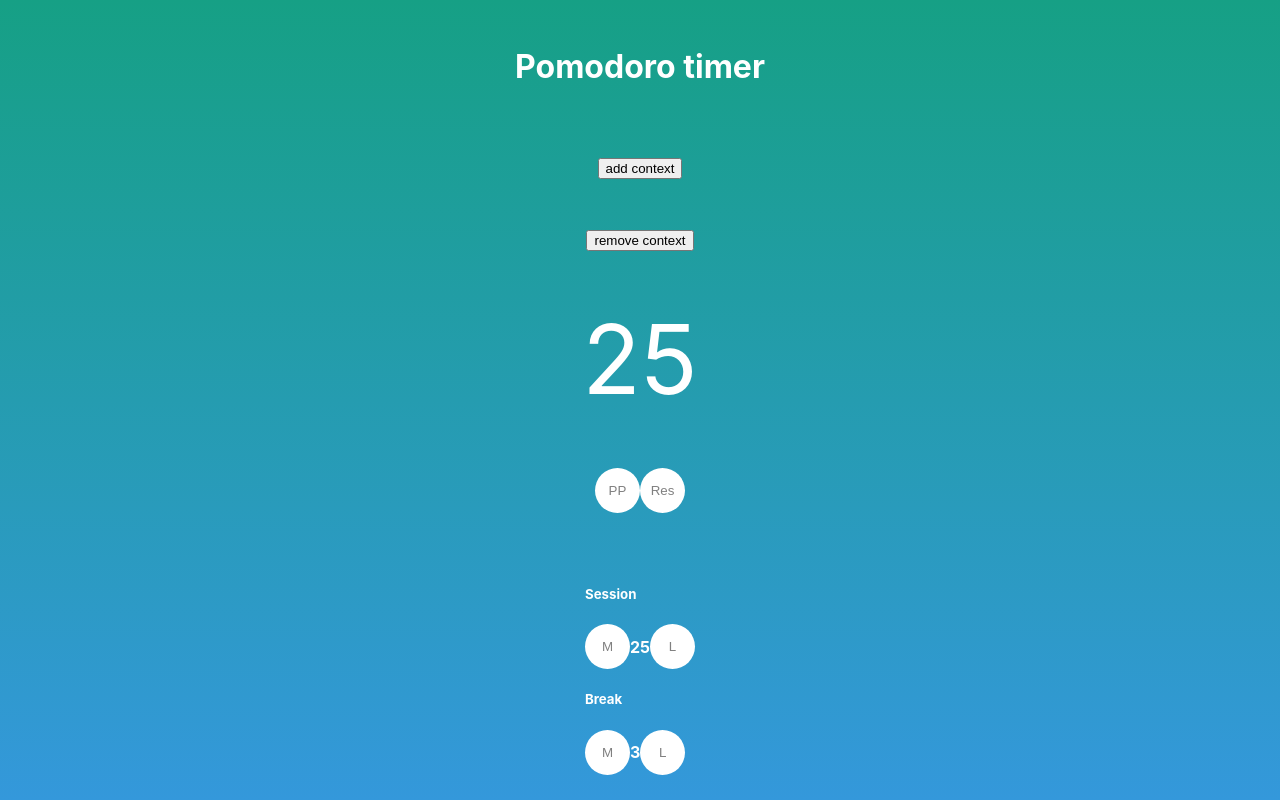
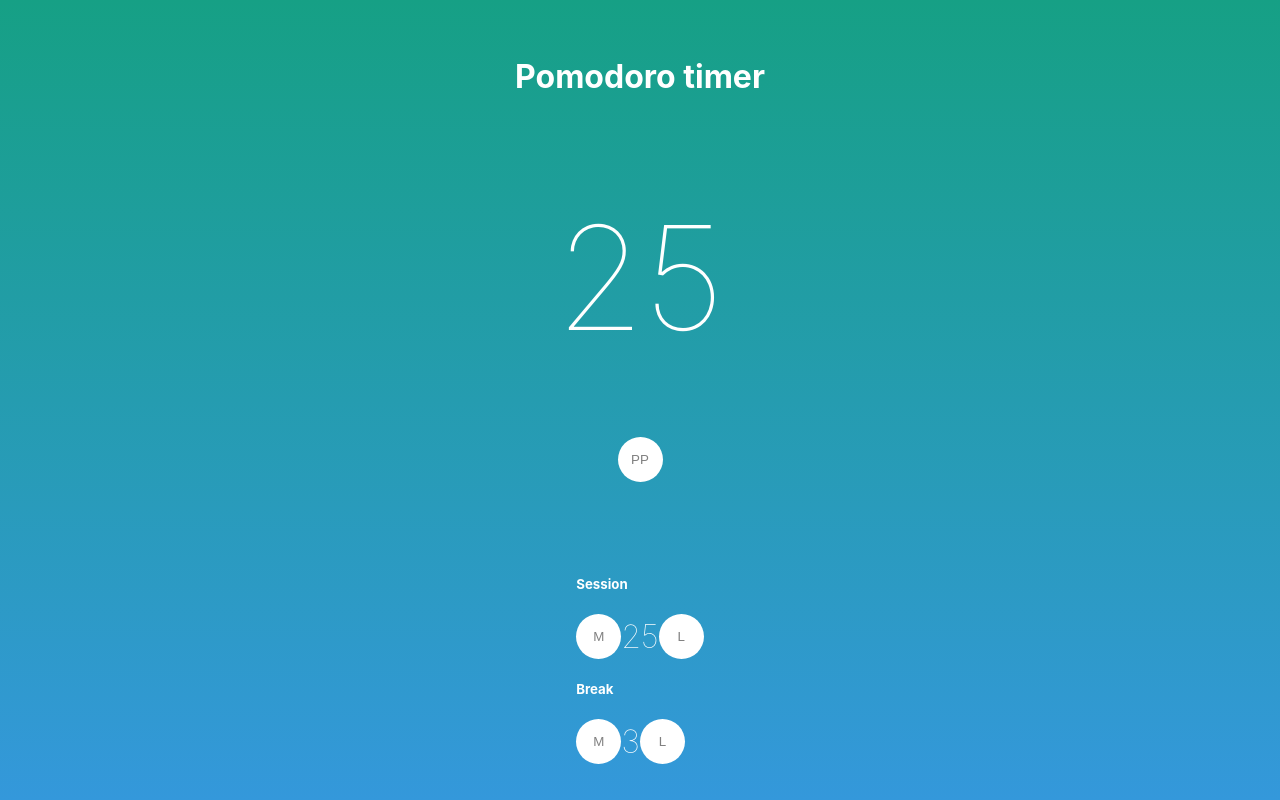
Before and after one commit to rholo/react-pomodoro-25, a React (Create React App) app: page / in a window 1280 px wide. Built offline with nearby package versions, Linux system fonts and the light colour scheme.

Commit message:
feat(pomodoro): add styled file, update useContext on components

```diff
--- a/src/App.js
+++ b/src/App.js
@@ -1,4 +1,4 @@
-import React, { useState, useContext } from 'react';
+import React, { useContext } from 'react';
 import { store } from './store';
 import Header from './components/Header';
 import Timer from './components/Timer';
@@ -7,20 +7,12 @@ import PomodoroControls from './components/PomodoroControls';
 import './style.scss';
 
 export default function App() {
-  const { state, dispatch } = useContext(store);
+  const { state } = useContext(store);
   const { timer, intervals } = state;
-  const subtract = () => {
-    dispatch({ type: 'DECREMENT' });
-  };
-  const add = () => {
-    dispatch({ type: 'INCREMENT' });
-  };
 
   return (
     <main>
       <Header title="Pomodoro timer" />
-      <button onClick={add}>add context</button>
-      <button onClick={subtract}>remove context</button>
       <Timer timeLeft={state.timer} />
       <TimerControls />
       <PomodoroControls intervals={intervals} session={timer} />
--- a/src/components/Controls.js
+++ b/src/components/Controls.js
@@ -1,18 +1,13 @@
 import React from 'react';
-import styled from 'styled-components';
-import RoundButton from './RoundButton';
+import { RoundButton, FlexWrapper, Number } from './styled';
 
-const FlexWrapper = styled.div`
-  display: flex;
-  align-items: center;
-`;
 const Controls = ({ name = '', timer, subtract, add }) => {
   return (
     <div>
       <h5>{name}</h5>
       <FlexWrapper>
         <RoundButton onClick={() => add()}>M</RoundButton>
-        <strong>{timer}</strong>
+        <Number size={2}>{timer}</Number>
         <RoundButton onClick={() => subtract()}>L</RoundButton>
       </FlexWrapper>
     </div>
--- a/src/components/Timer.js
+++ b/src/components/Timer.js
@@ -1,16 +1,11 @@
 import React, { useEffect } from 'react';
-import styled from 'styled-components';
-
-const JumboNumber = styled.strong`
-  font-size: 6rem;
-  font-weight: normal;
-`;
+import { Number } from './styled';
 
 const Timer = (props) => {
   // useEffect for timer
   const timerToClock = (timeLeft) => {
     return timeLeft;
   };
-  return <JumboNumber>{timerToClock(props.timeLeft)}</JumboNumber>;
+  return <Number size={9}>{timerToClock(props.timeLeft)}</Number>;
 };
 export default Timer;
--- a/src/components/TimerControls.js
+++ b/src/components/TimerControls.js
@@ -1,11 +1,10 @@
 import React from 'react';
-import RoundButton from './RoundButton';
+import { RoundButton } from './styled';
 
 const TimerControls = (props) => {
   return (
     <div>
       <RoundButton>PP</RoundButton>
-      <RoundButton>Res</RoundButton>
     </div>
   );
 };
--- /dev/null
+++ b/src/components/styled.js
@@ -0,0 +1,19 @@
+import styled from 'styled-components';
+
+const RoundButton = styled.button`
+background: white;
+border:0;
+border-radius:50%;
+width: 45px;
+height: 45px;
+color: grey;
+`;
+const FlexWrapper = styled.div`
+  display: flex;
+  align-items: center;
+`;
+const Number = styled.span`
+  font-weight: 100;
+  font-size: ${(props) => (props.size ? `${props.size}rem` : '2rem')}
+`;
+export { RoundButton, FlexWrapper, Number };
```
